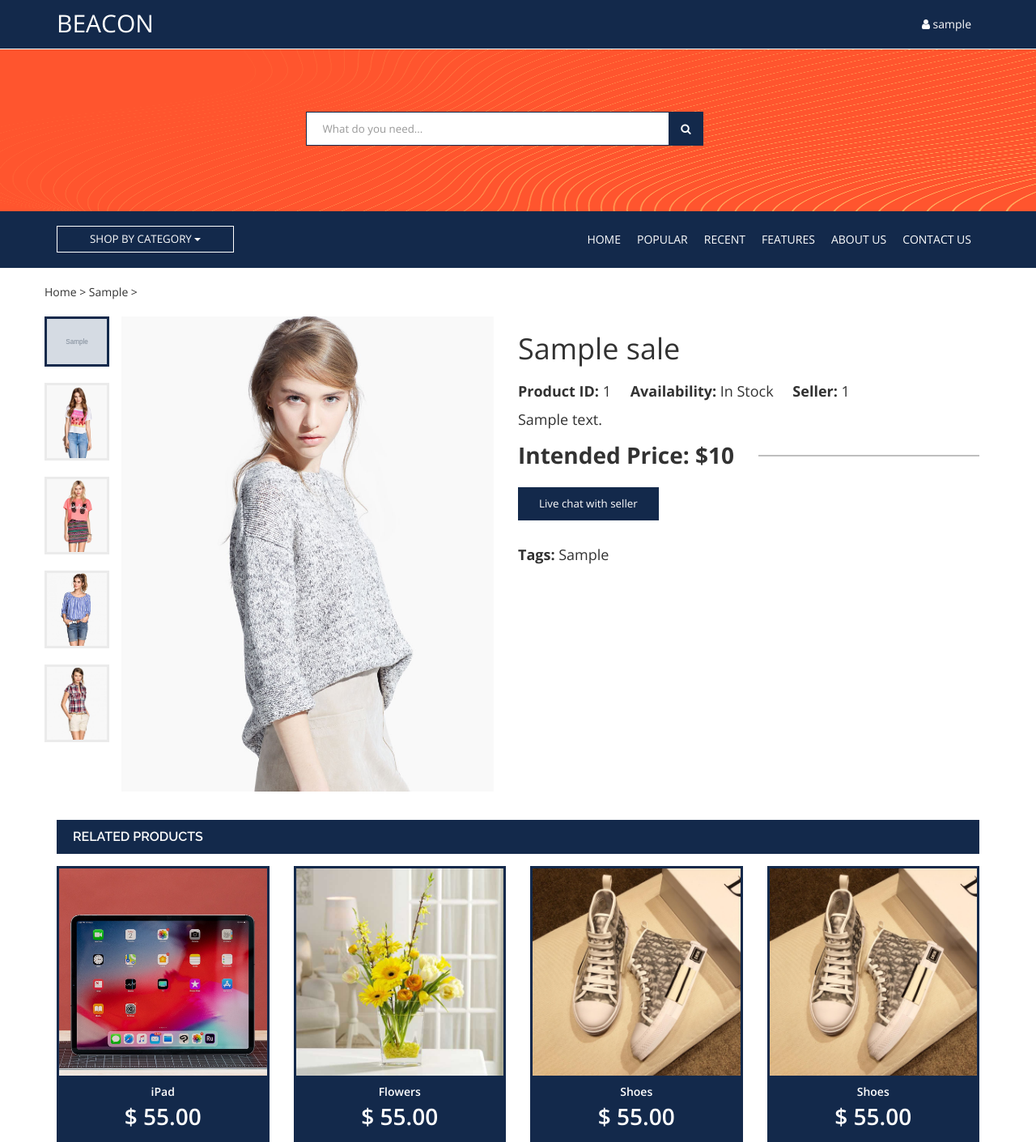
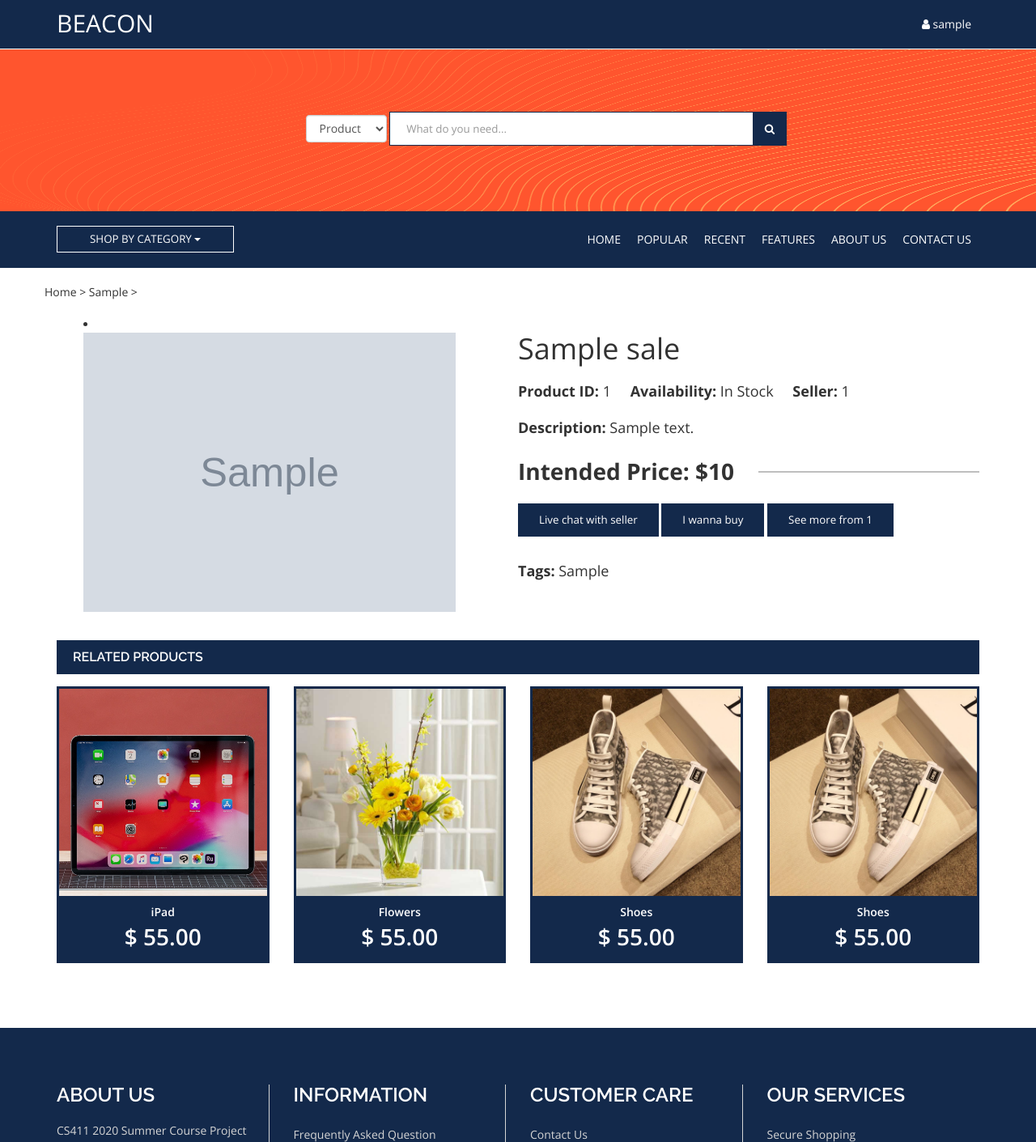
Before and after one commit to Xinyi-Lai/CS411_Geniuses, a PHP site: page /single-product.php?SaleId=1 in a window 1280 px wide. Shown: the top 1411 px of the page at 81% size. Run offline with PHP 8.4, Linux system fonts and the light colour scheme; a user stored in the database is signed in; tables that the repository leaves empty hold one stand-in row (values such as "Sample post"); grey boxes marked "Sample" are stand-in pictures; data that the repository does not hold is empty; some libraries are stand-ins or nearby versions.

Commit message:
single-product setup

```diff
--- a/single-product.php
+++ b/single-product.php
@@ -130,6 +130,14 @@
 
                         <form class="navbar-form" role="search">
 
+                            <select id="choosedb" class="form-control">
+
+                                <option selected="selected" value="Sales">Product</option>
+
+                                <option value="Requests">Request</option>
+
+                            </select>
+
                             <div class="form-group">
 
                               <input id="search_box" type="text" class="form-control" placeholder="What do you need...">
@@ -244,7 +252,7 @@
 
                 <span>Home > </span>
 
-                <span><?php echo $tag; ?> > </span>
+                <span herf=""><?php echo $tag; ?> > </span>
 
                 <!-- <span>Eyewear > </span>
 
@@ -266,33 +274,17 @@
 
                     <div class="product-thumbnail">
 
-                        <div class="col-md-2 col-sm-2 col-xs-2">
-
-                            <ul class="thumb-image">
-
-                                <li class="active"><a href="<?php echo $image; ?>"><img src="<?php echo $image; ?>" alt=""></a></li>
-
-                                <li><a href="images/single-product-2.jpg"><img src="images/single-product-2.jpg" alt=""></a></li>
-
-                                <li><a href="images/single-product-3.jpg"><img src="images/single-product-3.jpg" alt=""></a></li>
-
-                                <li><a href=""><img src="images/single-product-4.jpg" alt=""></a></li>
-
-                                <li><a href=""><img src="images/single-product-5.jpg" alt=""></a></li>
-
-                            </ul>
+                        <div class="col-md-1 col-sm-1 col-xs-1">
 
                         </div>
 
                         <div class="col-md-10 col-sm-10 col-xs-10">
 
-                            <div class="thumb-main-image"><a href=""><img src="images/single-product-1.jpg" alt=""></a></div>
+                        <li class="active"><a href="<?php echo $image; ?>"><img src="<?php echo $image; ?>" alt=""></a></li>
 
                         </div>
 
                     </div>
-
-                    <div class="clearfix"></div>
 
                 </div>
 
@@ -306,11 +298,11 @@
 
                         <span class="product-identity"><span class="strong-text">Availability:</span> In Stock</span>
 
-                        <span class="product-identity"><span class="strong-text">Seller:</span> <?php echo $sellerId; ?></span>
+                        <span class="product-identity"><span class="strong-text">Seller:</span> <?php echo $sellerId; ?></span></br></br>
 
-                    </div>
+                        <span class="product-identity"><span class="strong-text">Description:</span> <?php echo $description; ?></span>
 
-                    <p class="product-description"><?php echo $description; ?></p>
+                    </div></br>
 
                     <div class="price">
 
@@ -318,13 +310,19 @@
 
                     </div>
 
-                    <p><button class="btn btn-theme" type="submit">Live chat with seller</button></p>
+                    <p><button class="btn btn-theme" type="submit">Live chat with seller</button>
+
+                        <button class="btn btn-theme" type="submit">I wanna buy</button>
+
+                        <button class="btn btn-theme" type="submit">See more from <?php echo $sellerId; ?></button>
+
+                    </p>
 
                     <div class="product-info">
 
                         <!-- <span class="product-identity"><span class="strong-text">Categories:</span> Pants, T-Shirt, Jama</span></p> -->
 
-                        <span class="product-identity"><span class="strong-text">Tags:</span> <?php echo $tag; ?></span>
+                        <span class="product-identity" herf=""><span class="strong-text">Tags:</span> <?php echo $tag; ?></span>
 
                     </div>
 
```
Also changed, not shown: index.php (+8 -0 lines), images/jiaqil6/20200721060636.jpg (added).
